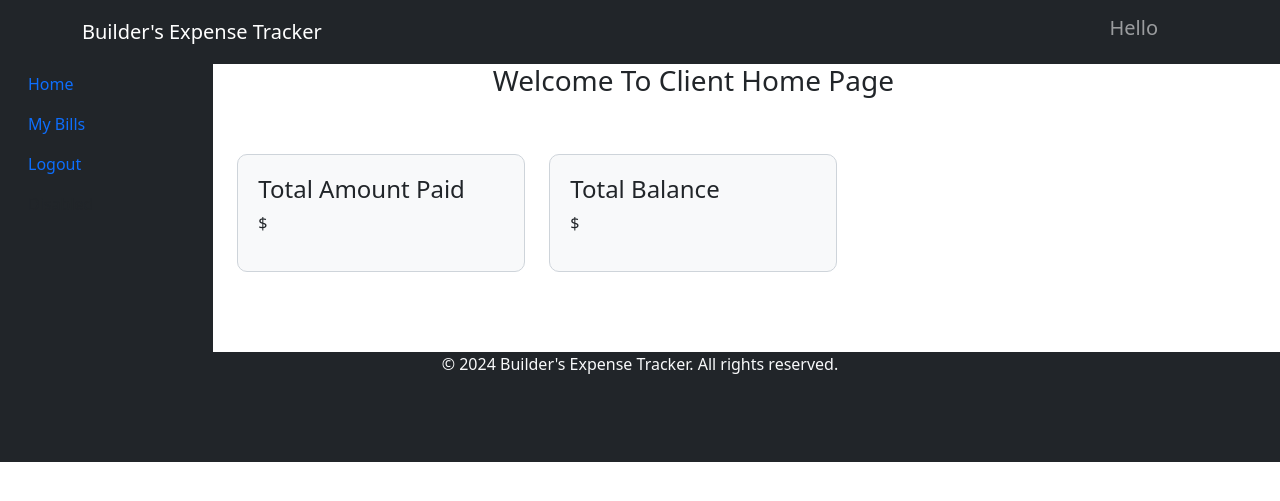
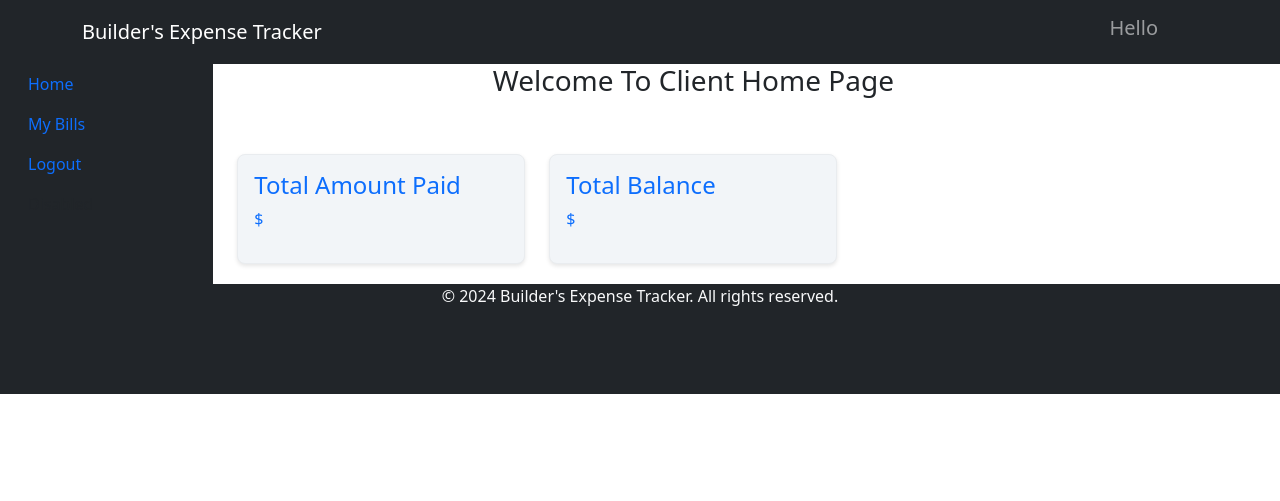
Before and after one commit to kiran-saju/expense, a Django app: template templates/CLIENT/client_home.html in a window 1280 px wide. Shown: the top 501 px of the page. Run offline with Django 3.2, Linux system fonts and the light colour scheme; the template is opened without the code that fills it, so the values that code supplies are empty; some libraries are stand-ins or nearby versions.

Commit message:
Update client_home.html

```diff
--- a/templates/CLIENT/client_home.html
+++ b/templates/CLIENT/client_home.html
@@ -1,40 +1,50 @@
-
 {% extends 'CLIENT/clientbase.html' %}
 
 {% block content%}
 
 <style>
-
     .rectangle {
-
-  background-color: #f8f9fa;
-  border: 1px solid #ced4da;
-  border-radius: 10px;
-  padding: 20px; /* Padding inside the div */
-  margin-bottom: 80px; /* Spacing between divs */
-
+        background-color: #f2f5f8; /* Light blue-gray background */
+        border: 1px solid #e9ecef; /* Light border color */
+        border-radius: 8px; /* Slightly rounded corners */
+        box-shadow: 0 2px 4px rgba(0, 0, 0, 0.1); /* Subtle box shadow */
+        padding: 16px; /* Reduced padding for a sleeker look */
+        margin-bottom: 20px; /* Slightly reduced bottom margin */
+        transition: all 0.3s ease; /* Smooth transition on hover or focus */
 
     }
 
+    .rectangle:hover,
+    .rectangle:focus {
+        transform: translateY(-2px); /* Move up slightly on hover or focus */
+        box-shadow: 0 4px 8px rgba(0, 0, 0, 0.2); /* Enhanced box shadow */
+    }
+
+    a {
+        text-decoration: none;
+    }
 </style>
+
 <h3 style="text-align: center;">Welcome To Client Home Page</h3> <br><br>
+
 <div class="container">
     <div class="row">
         <div class="col-md-4">
+            <a href="{% url 'client_bills' %}" >
                 <div class="rectangle">
-
-
                     <h4>Total Amount Paid</h4>
                     <p>${{ total_payment }}</p>
                 </div>
+            </a>
         </div>
         <div class="col-md-4">
+            <a href="{% url 'client_bills' %}">
                 <div class="rectangle">
                     <h4>Total Balance </h4>
                     <p>${{ total_balance }}</p>
                 </div>
+            </a>
         </div>
-
     </div>
 </div>
 
```
Lines whose indentation alone changed are shown as unchanged.
